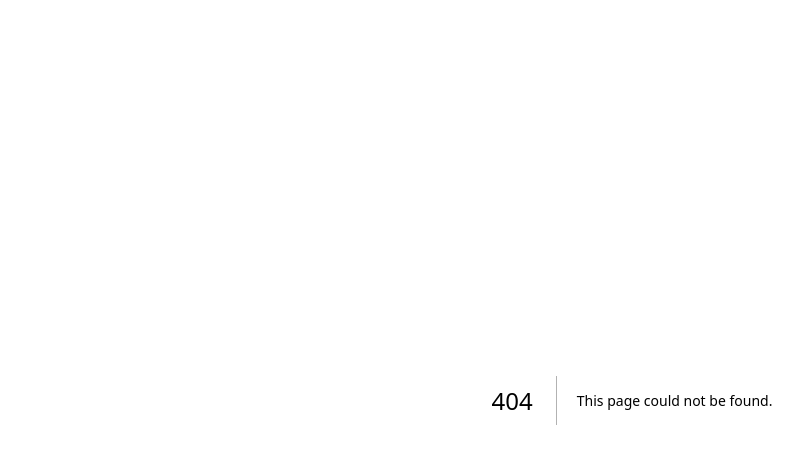
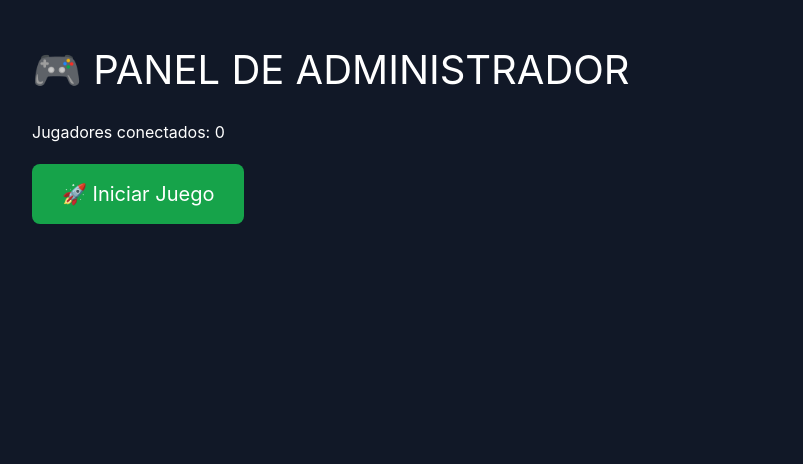
Before and after one commit to VJMaya/conquista-calabozo-main, a Next.js app: page /admin in a window 1280 px wide. Before the commit this address had no page. Shown: the top 464 px of the page, without its empty margins (8-811 px from the left). Built offline with nearby package versions, Linux system fonts and the light colour scheme; no server answers.

Commit message:
admin panel

```diff
--- /dev/null
+++ b/app/admin/page.tsx
@@ -0,0 +1,65 @@
+'use client';
+
+import { useEffect, useState } from 'react';
+import { io, Socket } from 'socket.io-client';
+
+export default function AdminPage() {
+  const [socket, setSocket] = useState<Socket | null>(null);
+  const [players, setPlayers] = useState(0);
+
+  useEffect(() => {
+    const newSocket = io();
+
+    newSocket.on('connect', () => {
+      console.log('✅ Admin conectado');
+    });
+
+    newSocket.on('lobby:update', (data) => {
+      setPlayers(data.connectedPlayers || 0);
+    });
+
+    setSocket(newSocket);
+
+    return () => {
+      newSocket.disconnect();
+    };
+  }, []);
+
+  const startGame = () => {
+    socket?.emit('admin:start_game');
+  };
+
+  return (
+    <div
+      style={{
+        minHeight: '100vh',
+        background: '#111827',
+        color: 'white',
+        padding: '40px',
+      }}
+    >
+      <h1 style={{ fontSize: '40px', marginBottom: '20px' }}>
+        🎮 PANEL DE ADMINISTRADOR
+      </h1>
+
+      <h2 style={{ marginBottom: '20px' }}>
+        Jugadores conectados: {players}
+      </h2>
+
+      <button
+        onClick={startGame}
+        style={{
+          padding: '15px 30px',
+          background: '#16a34a',
+          color: 'white',
+          border: 'none',
+          borderRadius: '8px',
+          fontSize: '20px',
+          cursor: 'pointer',
+        }}
+      >
+        🚀 Iniciar Juego
+      </button>
+    </div>
+  );
+}
--- a/app/lobby/page.tsx
+++ b/app/lobby/page.tsx
@@ -16,6 +16,7 @@ interface LobbyPlayer {
 
 export default function LobbyPage() {
   const router = useRouter();
+
   const [socket, setSocket] = useState<Socket | null>(null);
   const [players, setPlayers] = useState<LobbyPlayer[]>([]);
   const [connectedPlayers, setConnectedPlayers] = useState(0);
@@ -34,15 +35,32 @@ export default function LobbyPage() {
       return;
     }
 
-    const newSocket = io(process.env.NEXT_PUBLIC_SOCKET_URL || 'http://localhost:3000');
+    const newSocket = io();
 
     newSocket.on('connect', () => {
-      newSocket.emit('player:join_lobby', { displayName, avatarKey });
+      console.log('✅ Conectado al lobby');
+
+      newSocket.emit('player:join_lobby', {
+        displayName,
+        avatarKey,
+      });
     });
 
     newSocket.on('lobby:update', (data) => {
       setPlayers(data.players || []);
-      setConnectedPlayers(data.connectedPlayers);
+      setConnectedPlayers(data.connectedPlayers || 0);
+    });
+
+    // ESCUCHAR INICIO DEL JUEGO
+    newSocket.on('game:started', (data) => {
+      console.log('🎮 Juego iniciado:', data);
+
+      localStorage.setItem(
+        'currentStage',
+        String(data.currentStage)
+      );
+
+      router.push('/game');
     });
 
     setSocket(newSocket);
@@ -56,77 +74,114 @@ export default function LobbyPage() {
   const handleReady = () => {
     if (socket && !isReady) {
       const userId = localStorage.getItem('userId');
+
       if (userId) {
-        socket.emit('player:ready', { userId });
+        socket.emit('player:ready', {
+          userId,
+        });
+
         setIsReady(true);
       }
     }
   };
 
-  const canStart = connectedPlayers >= minPlayers && connectedPlayers <= maxPlayers;
+  const canStart =
+    connectedPlayers >= minPlayers &&
+    connectedPlayers <= maxPlayers;
 
   return (
     <Layout>
       <div className="min-h-screen p-4">
         <div className="max-w-4xl mx-auto">
-          {/* Header */}
+
           <div className="text-center mb-12">
-            <h1 className="dungeon-title text-4xl mb-2">SALA DE ESPERA</h1>
-            <p className="dungeon-subtitle">Preparándose para el Calabozo</p>
+            <h1 className="dungeon-title text-4xl mb-2">
+              SALA DE ESPERA
+            </h1>
+
+            <p className="dungeon-subtitle">
+              Preparándose para el Calabozo
+            </p>
           </div>
 
-          {/* Status */}
           <div className="grid grid-cols-2 md:grid-cols-4 gap-4 mb-8">
+
             <Card>
               <div className="text-center">
-                <p className="text-dungeon-text-secondary text-xs uppercase mb-2">Jugadores</p>
+                <p className="text-dungeon-text-secondary text-xs uppercase mb-2">
+                  Jugadores
+                </p>
+
                 <p className="text-3xl font-bold text-dungeon-border">
                   {connectedPlayers}/{maxPlayers}
                 </p>
               </div>
             </Card>
+
             <Card>
               <div className="text-center">
-                <p className="text-dungeon-text-secondary text-xs uppercase mb-2">Equipos</p>
+                <p className="text-dungeon-text-secondary text-xs uppercase mb-2">
+                  Equipos
+                </p>
+
                 <p className="text-3xl font-bold text-dungeon-blue">
                   {Math.floor(connectedPlayers / 5)}
                 </p>
               </div>
             </Card>
+
             <Card>
               <div className="text-center">
-                <p className="text-dungeon-text-secondary text-xs uppercase mb-2">Estado</p>
-                <p className={`text-lg font-bold ${
-                  canStart ? 'text-dungeon-green' : 'text-yellow-400'
-                }`}>
+                <p className="text-dungeon-text-secondary text-xs uppercase mb-2">
+                  Estado
+                </p>
+
+                <p
+                  className={`text-lg font-bold ${
+                    canStart
+                      ? 'text-dungeon-green'
+                      : 'text-yellow-400'
+                  }`}
+                >
                   {canStart ? '✓ Listo' : '⏳ Esperando'}
                 </p>
               </div>
             </Card>
+
             <Card>
               <div className="text-center">
-                <p className="text-dungeon-text-secondary text-xs uppercase mb-2">Mínimo</p>
+                <p className="text-dungeon-text-secondary text-xs uppercase mb-2">
+                  Mínimo
+                </p>
+
                 <p className="text-3xl font-bold text-dungeon-purple">
                   {minPlayers}
                 </p>
               </div>
             </Card>
+
           </div>
 
-          {/* Info Message */}
           <Card className="mb-8 bg-dungeon-purple border-dungeon-border">
             <p className="text-center text-dungeon-text">
-              Los equipos se formarán automáticamente cuando se reúnan {minPlayers} jugadores.
-              Haz clic en "Estoy Listo" para confirmar tu participación.
+              Los equipos se formarán automáticamente cuando se reúnan
+              {` ${minPlayers} `}
+              jugadores.
             </p>
           </Card>
 
-          {/* Players Grid */}
           <div className="mb-8">
-            <h2 className="dungeon-title text-2xl mb-4">JUGADORES CONECTADOS</h2>
+
+            <h2 className="dungeon-title text-2xl mb-4">
+              JUGADORES CONECTADOS
+            </h2>
+
             <div className="grid grid-cols-1 md:grid-cols-2 lg:grid-cols-3 gap-4">
+
               {players.map((player) => {
-                const emoji = {
+
+                const emoji =
+                  {
                     fairy: '✨',
                     wizard: '🧙',
                     knight: '⚔️',
@@ -138,23 +193,33 @@ export default function LobbyPage() {
                 return (
                   <Card key={player.id}>
                     <div className="flex items-center gap-3">
-                      <div className="text-3xl">{emoji}</div>
+                      <div className="text-3xl">
+                        {emoji}
+                      </div>
+
                       <div>
-                        <p className="font-bold text-dungeon-text">{player.displayName}</p>
+                        <p className="font-bold text-dungeon-text">
+                          {player.displayName}
+                        </p>
+
                         <p className="text-xs uppercase text-dungeon-text-secondary">
                           {player.avatarKey}
                         </p>
                       </div>
+
                       <div className="ml-auto w-2 h-2 bg-dungeon-green rounded-full" />
                     </div>
                   </Card>
                 );
+
               })}
-            </div>
+
             </div>
 
-          {/* Action Button */}
+          </div>
+
           <div className="text-center">
+
             <Button
               onClick={handleReady}
               disabled={isReady || isLoading}
@@ -162,9 +227,13 @@ export default function LobbyPage() {
               variant="success"
               className="px-12"
             >
-              {isReady ? '✓ Ya Estoy Listo' : 'Estoy Listo'}
+              {isReady
+                ? '✓ Ya Estoy Listo'
+                : 'Estoy Listo'}
             </Button>
+
           </div>
+
         </div>
       </div>
     </Layout>
```
Lines whose indentation alone changed are shown as unchanged.
